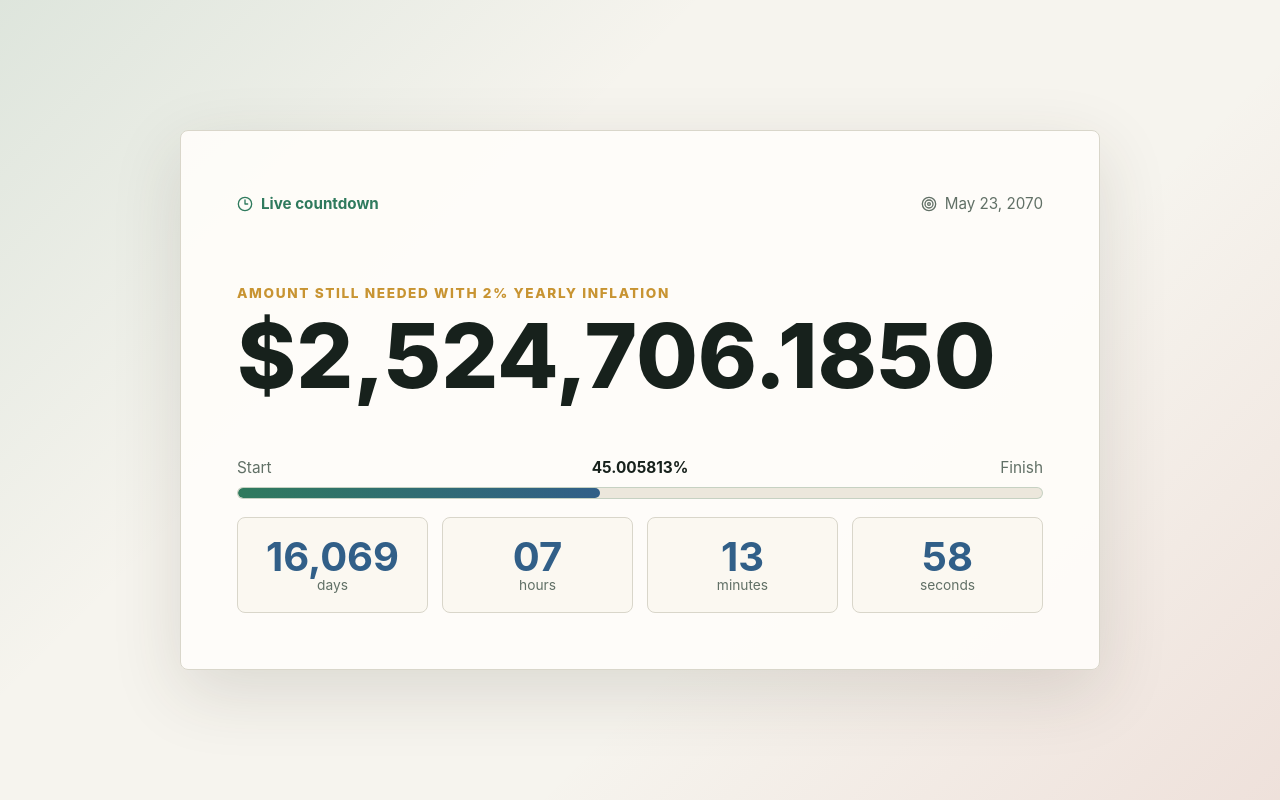
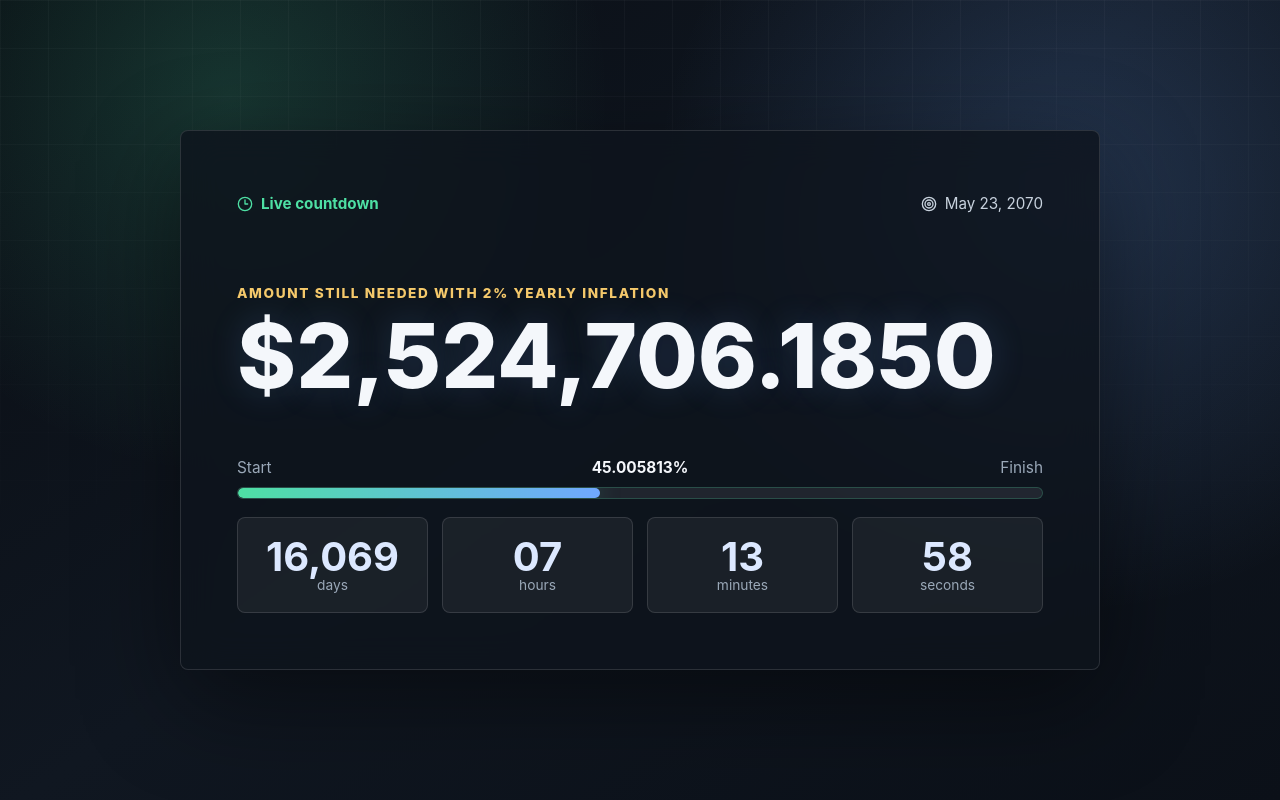
Before and after one commit to Esmodeo/playground, a React (Vite) app: page / in a window 1280 px wide. Built offline with nearby package versions, Linux system fonts and the light colour scheme.

Commit message:
Apply dark theme

```diff
--- a/src/styles.css
+++ b/src/styles.css
@@ -1,20 +1,21 @@
 :root {
-  color: #17211c;
-  background: #f6f4ee;
+  color: #f4f7fb;
+  background: #090d13;
   font-family:
     Inter, ui-sans-serif, system-ui, -apple-system, BlinkMacSystemFont, "Segoe UI",
     sans-serif;
   font-synthesis: none;
   text-rendering: optimizeLegibility;
   -webkit-font-smoothing: antialiased;
-  --ink: #17211c;
-  --muted: #617066;
-  --line: #d9d6ca;
-  --paper: #fffdfa;
-  --gold: #c89432;
-  --green: #2f7a5d;
-  --blue: #315f88;
-  --rose: #b85750;
+  --ink: #f4f7fb;
+  --muted: #9aa8b8;
+  --line: rgba(255, 255, 255, 0.12);
+  --panel: rgba(14, 20, 29, 0.82);
+  --card: rgba(255, 255, 255, 0.055);
+  --gold: #f5c96b;
+  --green: #4ee0a4;
+  --blue: #70a8ff;
+  --rose: #ff8c7e;
 }
 
 * {
@@ -35,14 +36,28 @@ select {
 }
 
 .app-shell {
+  position: relative;
+  isolation: isolate;
   display: grid;
   min-height: 100vh;
   place-items: center;
   padding: 28px;
   background:
-    linear-gradient(135deg, rgba(47, 122, 93, 0.12), transparent 34%),
-    linear-gradient(315deg, rgba(184, 87, 80, 0.12), transparent 36%),
-    #f6f4ee;
+    radial-gradient(circle at 18% 12%, rgba(78, 224, 164, 0.18), transparent 30%),
+    radial-gradient(circle at 84% 24%, rgba(112, 168, 255, 0.2), transparent 34%),
+    linear-gradient(145deg, #090d13 0%, #101721 48%, #0b1018 100%);
+}
+
+.app-shell::before {
+  position: absolute;
+  inset: 0;
+  z-index: -1;
+  content: "";
+  background-image:
+    linear-gradient(rgba(255, 255, 255, 0.045) 1px, transparent 1px),
+    linear-gradient(90deg, rgba(255, 255, 255, 0.045) 1px, transparent 1px);
+  background-size: 48px 48px;
+  mask-image: linear-gradient(to bottom, rgba(0, 0, 0, 0.7), transparent 78%);
 }
 
 .countdown-panel {
@@ -50,8 +65,9 @@ select {
   padding: clamp(24px, 5vw, 56px);
   border: 1px solid var(--line);
   border-radius: 8px;
-  background: rgba(255, 253, 250, 0.92);
-  box-shadow: 0 22px 70px rgba(54, 48, 34, 0.14);
+  background: var(--panel);
+  box-shadow: 0 30px 100px rgba(0, 0, 0, 0.46);
+  backdrop-filter: blur(18px);
 }
 
 .panel-topline {
@@ -78,6 +94,10 @@ select {
   font-weight: 700;
 }
 
+.target-date {
+  color: #c8d2de;
+}
+
 .hero-copy {
   max-width: 780px;
 }
@@ -99,6 +119,7 @@ h1 {
   letter-spacing: 0;
   line-height: 1;
   overflow-wrap: anywhere;
+  text-shadow: 0 0 34px rgba(112, 168, 255, 0.18);
 }
 
 .progress-block {
@@ -128,9 +149,9 @@ h1 {
 .progress-track {
   height: 12px;
   overflow: hidden;
-  border: 1px solid rgba(47, 122, 93, 0.2);
+  border: 1px solid rgba(78, 224, 164, 0.22);
   border-radius: 999px;
-  background: #ece7dc;
+  background: rgba(255, 255, 255, 0.08);
 }
 
 .progress-track span {
@@ -138,6 +159,7 @@ h1 {
   height: 100%;
   border-radius: inherit;
   background: linear-gradient(90deg, var(--green), var(--blue));
+  box-shadow: 0 0 22px rgba(78, 224, 164, 0.34);
   transition: width 220ms linear;
 }
 
@@ -150,7 +172,7 @@ h1 {
 .time-grid div {
   border: 1px solid var(--line);
   border-radius: 8px;
-  background: #fbf8f1;
+  background: var(--card);
 }
 
 .time-grid span {
@@ -171,7 +193,7 @@ h1 {
 }
 
 .time-grid strong {
-  color: var(--blue);
+  color: #dce8ff;
   font-size: clamp(1.65rem, 4vw, 2.5rem);
   line-height: 1;
 }
```
